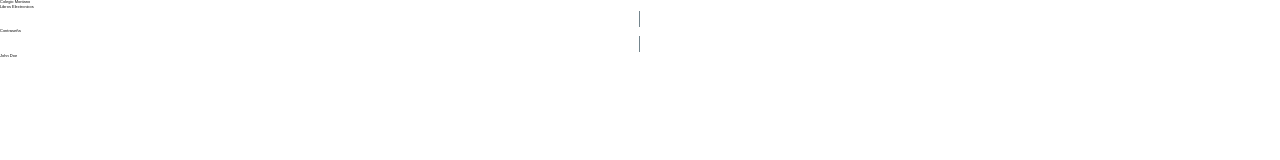
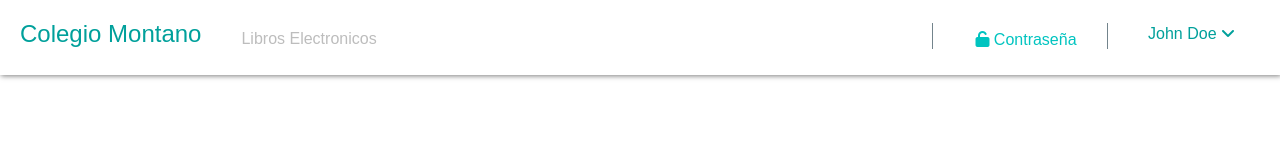
Before and after one commit to juanferdeleon/EjercicioMaquetacion, a plain HTML site: page index.html in a window 1280 px wide. Drawn offline with Linux system fonts and the light colour scheme.

Commit message:
Header finish

```diff
--- a/index.html
+++ b/index.html
@@ -6,26 +6,39 @@
     <meta http-equiv="X-UA-Compatible" content="ie=edge">
     <link rel="stylesheet" href="normalize.css">
     <link rel="stylesheet" href="styles.css">
+    <script src="https://kit.fontawesome.com/9a9426b9ea.js" crossorigin="anonymous"></script>
     <title>Libros Electronicos</title>
 </head>
 <body>
     <div class="header">
-        <div class="inner__header">
 
+            <div class="school__info">
                 <div class="header__title">
                     Colegio Montano
                 </div>
                 <div class="libros__electronicos">
                     Libros Electronicos
                 </div>
-            <hr class="header__verticalHR">
+            </div>
+            <div class="user__info">
+                <div class="verticalHR"><hr class="header__verticalHR"></div>
                 <div class="password">
+                    <i class="fas fa-unlock"></i>
                     Contrase&ntilde;a
                 </div>
-            <hr class="header__verticalHR">
+                <div class="verticalHR"><hr class="header__verticalHR"></div>
                 <div class="student__name">
                     John Doe
+                    <i class="fas fa-angle-down"></i>
                 </div>
+            </div>
+    </div>
+    <div class="main__container">
+        <div class="side__bar">
+
+        </div>
+        <div class="content">
+
         </div>
     </div>
 </body>
--- a/styles.css
+++ b/styles.css
@@ -3,9 +3,78 @@ html, body {
     font-family: sans-serif;
 }
 
+.header{
+    background: #ffffff;
+    height: 75px;
+    display: flex;
+    flex-direction: row;
+    box-shadow: 1px 1px 5px 0px rgba(0, 0, 0, 0.5);
+}
+
+.main__container{
+    background: #f1f6f6;
+}
+
+.school__info{
+    padding: 20px;
+    position: absolute;
+    text-align: left;
+    display: flex;
+    flex-direction: row;
+    flex-wrap: wrap;
+}
+
+.header__title{
+    font-size: 6rem;
+    color: #00a09b;
+    display: flex;
+    flex-direction: row;
+    flex-wrap: wrap;
+}
+
+.libros__electronicos{
+    padding-left: 40px;
+    padding-top: 10px;
+    color: #bdbdbd;
+    font-size: 4rem;
+}
+
+.user__info{
+    padding: 15px;
+    position: absolute;
+    right: 0px;
+    font-size: 4rem;
+    display: flex;
+    flex-direction: row;
+    flex-wrap: wrap;
+}
+
+.password{
+    align-content: center;
+    padding: 2px;
+    padding-top: 10px;
+    padding-right: 30px;
+    color: #00c4c0;
+    text-align: center;
+}
+
+.student__name{
+    color: #00a09b;
+    padding-top: 10px;
+    padding-right: 30px;
+}
+
+.verticlaHR{
+    align-items: center;
+}
+
 .header__verticalHR{
     border:         none;
-    border-left:    1px solid hsla(200, 10%, 50%,100);
-    height:         4rem;
-    width:          1px;
+    border-left:    0.5px solid hsla(200, 10%, 50%,100);
+    height:         6rem;
+    width:          0.5px;
+    color: #e6ecec;
+    padding: 1px;
+    padding-left: 20px;
+    padding-right: 20px;
 }
```
Lines whose indentation alone changed are shown as unchanged.
